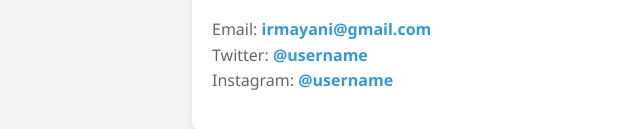
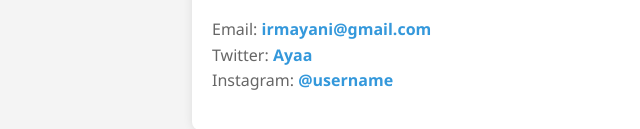
Before and after one commit to Ayy4/laporan4, a plain HTML site: page index.html in a window 1280 px wide. Shown: the part 859-988 px from the top of the page, 128-768 px from the left. Drawn offline with Linux system fonts and the light colour scheme.

Commit message:
menambahkan twitter dan link

```diff
--- a/index.html
+++ b/index.html
@@ -67,7 +67,7 @@
         <p>Selamat datang di profil saya! Saya adalah seorang [keterangan diri singkat].</p>
         <h2>Kontak</h2>
         <p>Email: <a href="mailto:email@example.com">irmayani@gmail.com</a><br>
-        Twitter: <a href="https://twitter.com/username" target="_blank">@username</a><br>
+        Twitter: <a href="https://twitter.com/username" target="_blank">Ayaa</a><br>
         Instagram: <a href="https://instagram.com/username" target="_blank">@username</a></p>
     </section>
 
```
